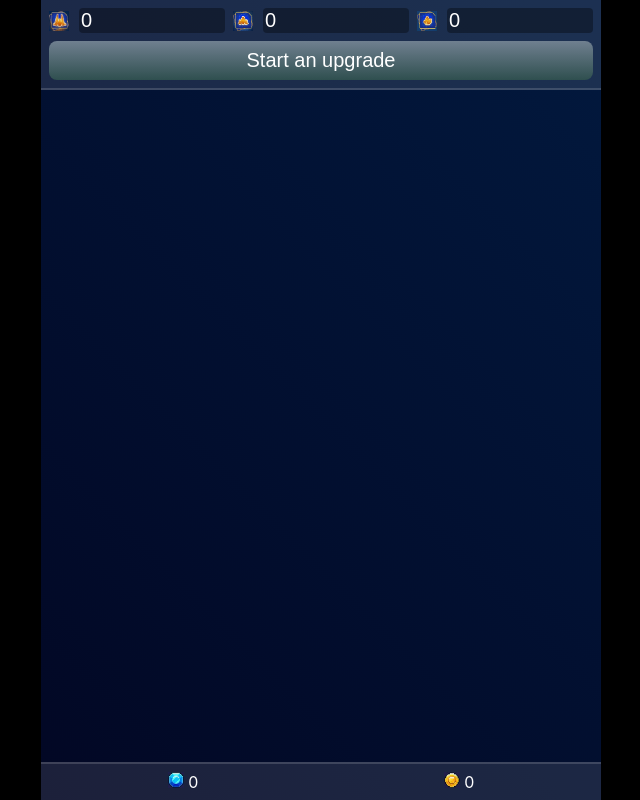
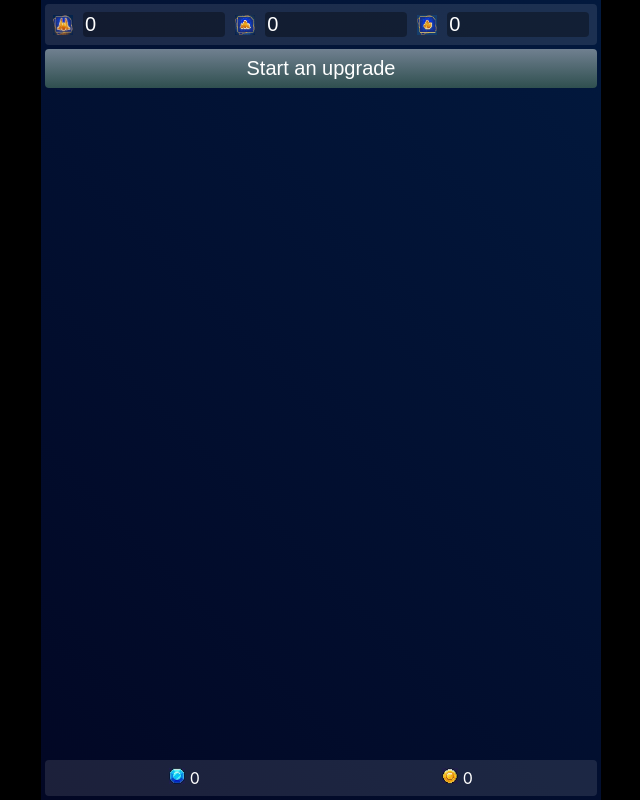
Before and after one commit to bvaughn/galaxiga-upgrade-tool, a React (Create React App) app: page / in a window 1280 px wide. Shown: the whole page, without its empty margins (319-959 px from the left). Built offline with nearby package versions, Linux system fonts and the light colour scheme.

Commit message:
Tweaked header/footer styles

```diff
--- a/src/Wizard/Wizard.module.css
+++ b/src/Wizard/Wizard.module.css
@@ -5,39 +5,30 @@
 }
 
 .StartUpgradeButton {
-  width: 100%;
+  margin: 0 0.25rem;
+  border-radius: 0.25rem !important;
   background-color: darkslategrey !important;
   background: linear-gradient(slategray, darkslategray);
   font-size: var(--font-size-large);
   justify-content: center;
+  cursor: pointer;
+}
+.StartUpgradeButton:hover {
+  background-color: darkslategrey !important;
+  background: linear-gradient(#607080, #1e3e3e);
 }
 
-.HeaderSection,
-.FooterSection {
+.BlockSection {
   flex: 0 0 auto;
   display: flex;
   flex-direction: row;
   align-items: center;
-  justify-content: stretch;
-  gap: 0.5rem;
+  justify-content: space-around;
+  gap: 1ch;
   padding: 0.5rem;
-}
-.HeaderSection,
-.FooterSection {
   background-color: rgba(255, 255, 255, 0.1);
-}
-.FooterSection {
-  border-top: 2px solid var(--border-color);
-  justify-content: space-around;
-}
-
-.ActionSection {
-  display: flex;
-  flex-direction: column;
-  align-items: center;
-  padding: 0 0.5rem 0.5rem;
-  background-color: rgba(255, 255, 255, 0.1);
-  border-bottom: 2px solid var(--border-color);
+  margin: 0.25rem;
+  border-radius: 0.25rem;
 }
 
 .MainSection {
--- a/src/Wizard/index.tsx
+++ b/src/Wizard/index.tsx
@@ -102,7 +102,7 @@ export function Wizard() {
 
   return (
     <div className={styles.Page}>
-      <div className={styles.HeaderSection}>
+      <div className={styles.BlockSection}>
         <CardPicker
           cards={shipCards}
           category="ship"
@@ -122,7 +122,7 @@ export function Wizard() {
           type="generic"
         />
       </div>
-      <div className={styles.ActionSection} data-center>
+      <div className={styles.MainSection}>
         <TextButton
           className={styles.StartUpgradeButton}
           onClick={() =>
@@ -136,8 +136,6 @@ export function Wizard() {
         >
           Start an upgrade
         </TextButton>
-      </div>
-      <div className={styles.MainSection}>
         {actions.map((action) => {
           let genericCards;
           switch (action.category) {
@@ -190,7 +188,7 @@ export function Wizard() {
           }
         })}
       </div>
-      <div className={styles.FooterSection}>
+      <div className={styles.BlockSection}>
         <div
           className={styles.Cost}
           data-disabled={gemsNeededTotal === 0 ? "" : undefined}
```
